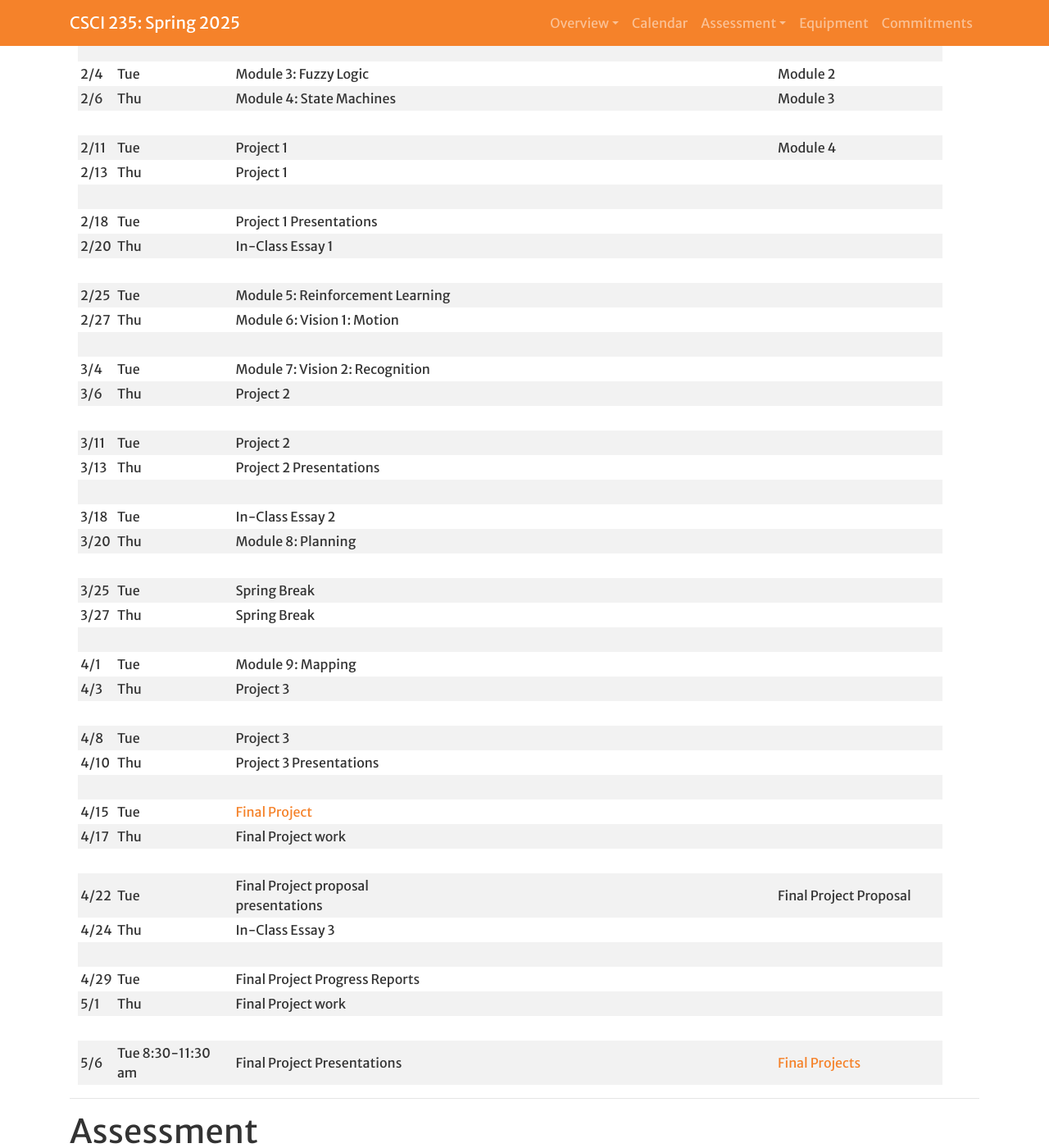
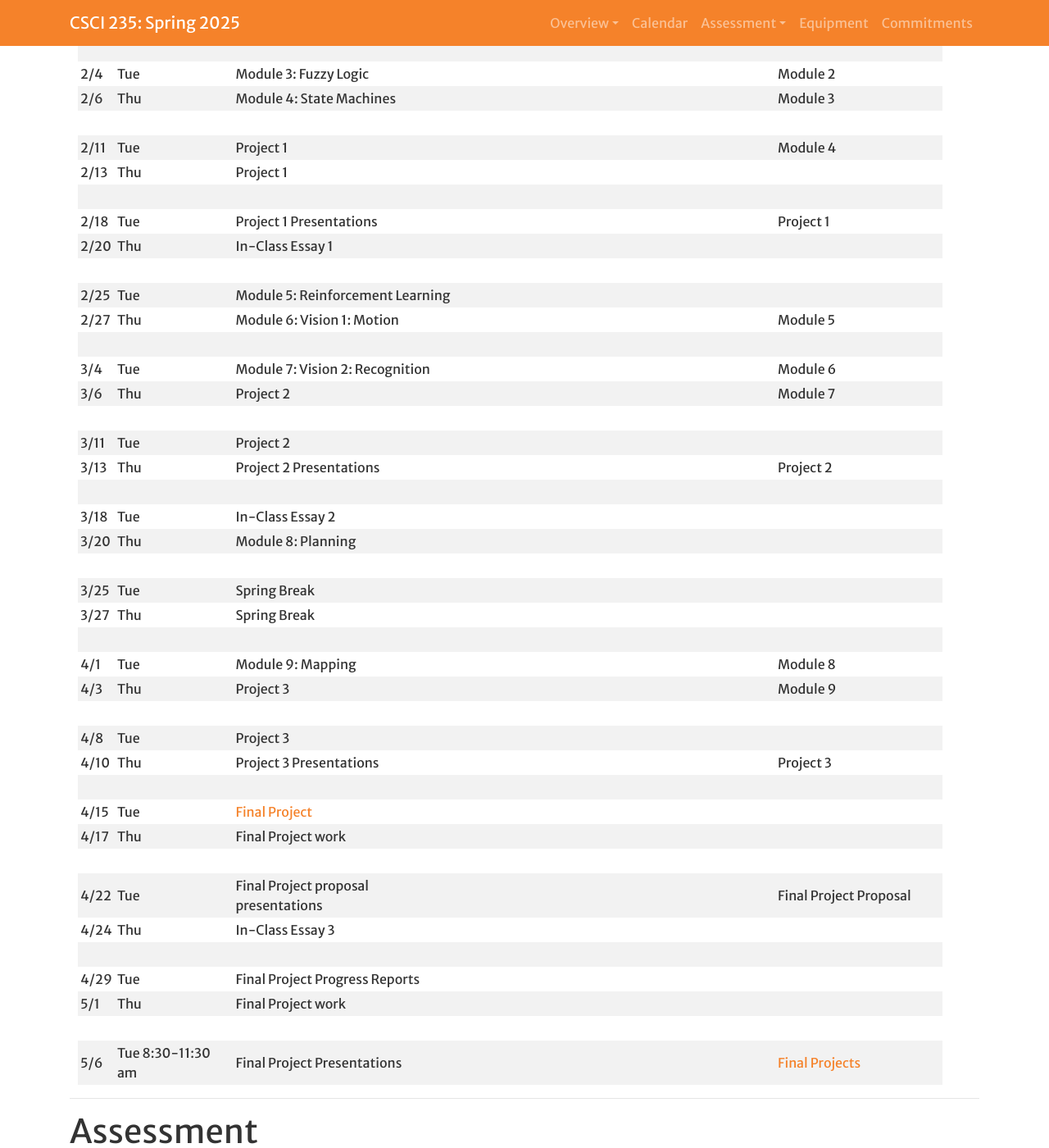
Before and after one commit to Hendrix-CS/csci235, a Jekyll site: the page built from index.md, in a window 1280 px wide and 1400 px high, scrolled down 1647 px. Shown: the whole window at 82% size. Built offline with Jekyll 4.4.1, drawn with Linux system fonts in a browser that asks for light colours; a script that is not in the unit is left out; our own code applies the rules of GitHub Pages for plain Markdown files.

Commit message:
Added Module and Project due

```diff
--- a/index.md
+++ b/index.md
@@ -46,17 +46,17 @@ Upon completing this course, our goal is for you to be able to:
 | 2/11 | Tue | Project 1 |  |  Module 4 |
 | 2/13 | Thu | Project 1 |  |  |
 |      |
-| 2/18 | Tue | Project 1 Presentations |  |  |
+| 2/18 | Tue | Project 1 Presentations |  | Project 1 |
 | 2/20 | Thu | In-Class Essay 1  |  |  |
 |      |
 | 2/25 | Tue | Module 5: Reinforcement Learning  |  |  |
-| 2/27 | Thu | Module 6: Vision 1: Motion |  |  |
+| 2/27 | Thu | Module 6: Vision 1: Motion |  | Module 5 |
 |      |
-| 3/4  | Tue | Module 7: Vision 2: Recognition |  |  |
-| 3/6  | Thu | Project 2  |  |  |
+| 3/4  | Tue | Module 7: Vision 2: Recognition |  | Module 6 |
+| 3/6  | Thu | Project 2  |  | Module 7 |
 |      |
 | 3/11 | Tue | Project 2 |  |  |
-| 3/13 | Thu | Project 2 Presentations |  |  |
+| 3/13 | Thu | Project 2 Presentations |  | Project 2 |
 |      |
 | 3/18 | Tue | In-Class Essay 2 |  |  |
 | 3/20 | Thu | Module 8: Planning |  |  |
@@ -64,11 +64,11 @@ Upon completing this course, our goal is for you to be able to:
 | 3/25 | Tue | Spring Break |  |  |
 | 3/27 | Thu | Spring Break |  |  |
 |      |
-| 4/1  | Tue | Module 9: Mapping |  |  |
-| 4/3  | Thu | Project 3 |  |  |
+| 4/1  | Tue | Module 9: Mapping |  | Module 8 |
+| 4/3  | Thu | Project 3 |  | Module 9 |
 |
 | 4/8  | Tue | Project 3 |  |  |
-| 4/10 | Thu | Project 3 Presentations |  |  |
+| 4/10 | Thu | Project 3 Presentations |  | Project 3 |
 |      |
 | 4/15 | Tue | [Final Project]({{site.baseurl}}/projects/Final.html) |  |
 | 4/17 | Thu | Final Project work |  |  |
```
